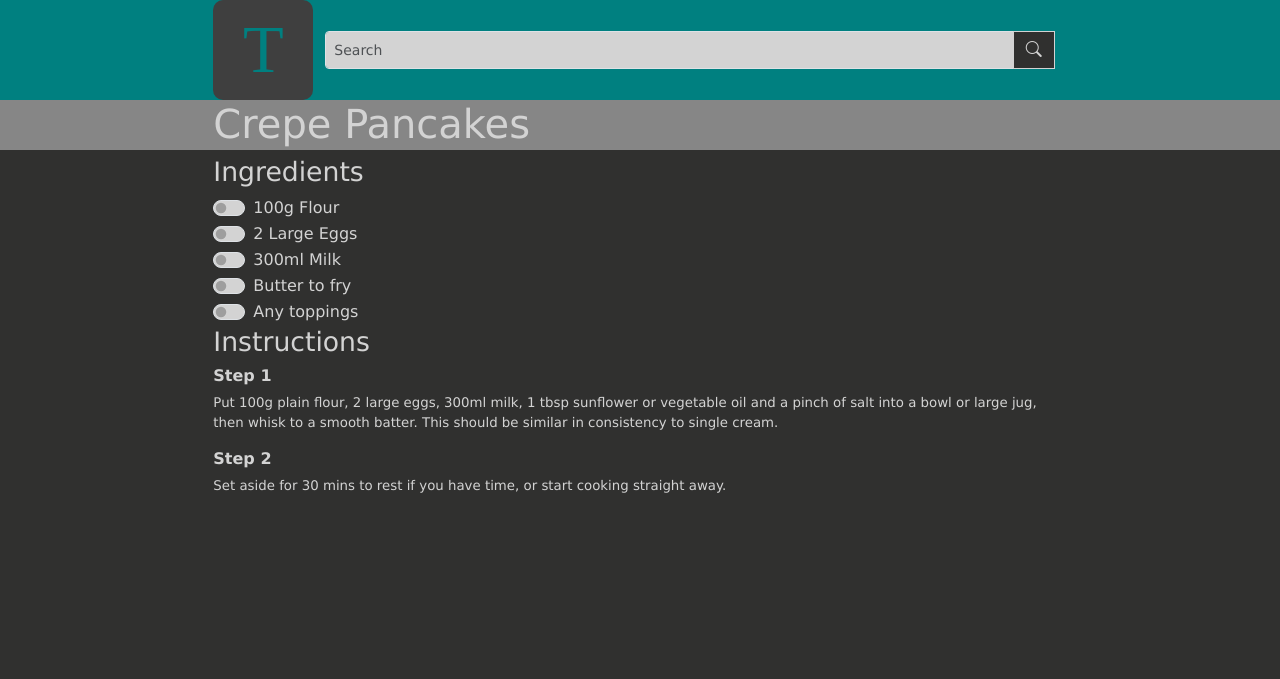
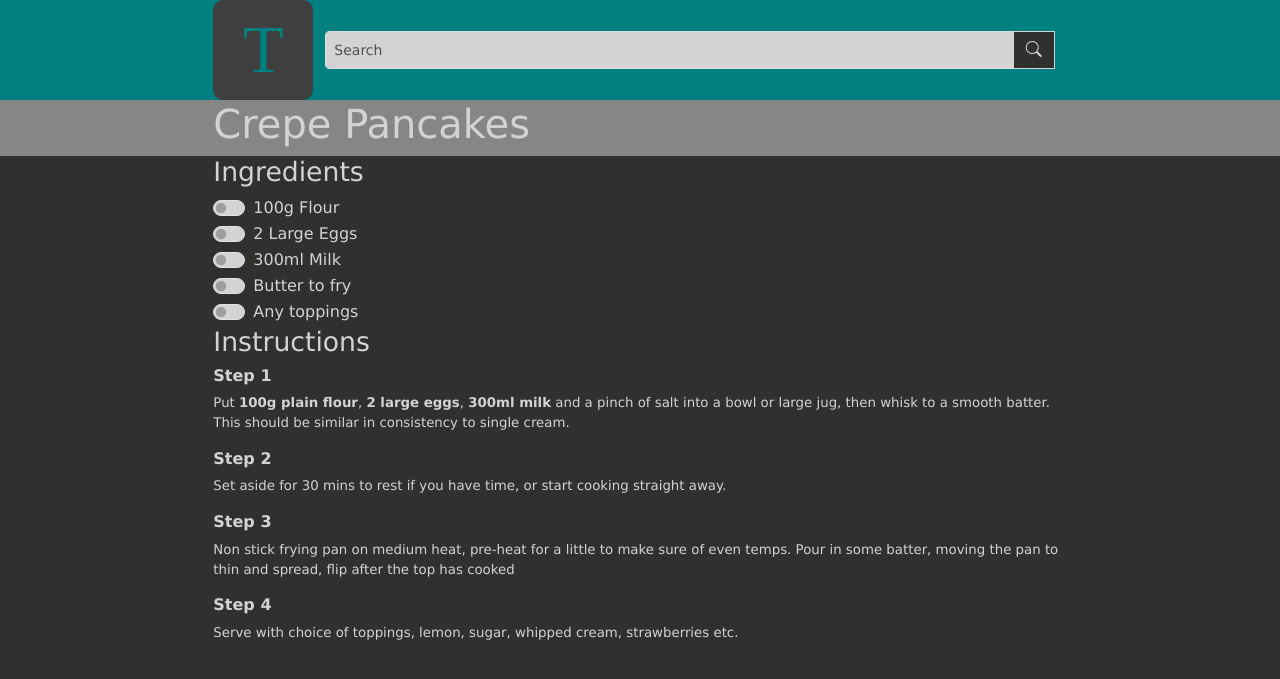
Before and after one commit to The01li3/The01li3.github.io, a PHP site: page /meals/crepePancakes.html in a window 1280 px wide. Shown: the top 679 px of the page. Run offline with PHP 8.4, Linux system fonts and the light colour scheme; some libraries are stand-ins or nearby versions.

Commit message:
header issues sorted

```diff
--- a/meals/crepePancakes.html
+++ b/meals/crepePancakes.html
@@ -8,9 +8,13 @@
 		<div id="headerBanner" class="row g-0 justify-content-center">
 			<script src="templates/body.js"></script>
 		</div>
+		<div id="titleBanner" class="row g-0 justify-content-center">
+			<div class="col col-8">
+				<h1>Crepe Pancakes</h1>
+			</div>
+		</div>
 		<div id="bodyDiv" class="row g-0 justify-content-center">
 			<div class="col col-8">
-				<h1>Crepe Pancakes</h1>
 				<h2>Ingredients</h2>
 				<div class="form-check form-switch">
 					<input class="form-check-input " type="checkbox" role="switch" value="" id="ingreOne">
@@ -36,11 +40,19 @@
 				<ul>
 					<li>
 						<h3>Step 1</h3>
-						<p>Put 100g plain flour, 2 large eggs, 300ml milk, 1 tbsp sunflower or vegetable oil and a pinch of salt into a bowl or large jug, then whisk to a smooth batter. This should be similar in consistency to single cream.</p>
+						<p>Put <b>100g plain flour</b>, <b>2 large eggs</b>, <b>300ml milk</b> and a pinch of salt into a bowl or large jug, then whisk to a smooth batter. This should be similar in consistency to single cream.</p>
 					</li>
 					<li>
 						<h3>Step 2</h3>
 						<p>Set aside for 30 mins to rest if you have time, or start cooking straight away.</p>
+					</li>
+					<li>
+						<h3>Step 3</h3>
+						<p>Non stick frying pan on medium heat, pre-heat for a little to make sure of even temps. Pour in some batter, moving the pan to thin and spread, flip after the top has cooked</p>
+					</li>
+					<li>
+						<h3>Step 4</h3>
+						<p>Serve with choice of toppings, lemon, sugar, whipped cream, strawberries etc.</p>
 					</li>
 				</ul>
 			</div>
--- a/meals/css/style.css
+++ b/meals/css/style.css
@@ -27,8 +27,7 @@
     position: -webkit-sticky;
     position: sticky;
 }
-#bodyDiv{
-	height:50px;
+#titleBanner{
 	background:var(--subheader-wrap);
 }
 #headwrap>p{
@@ -62,9 +61,6 @@
 .form-check-input:checked{
     background-color: var(--header-wrap);
     border: var(--text-primary);
-}
-.form-check-input:focus{
-    box-shadow: none;
 }
 #site-search{
     background-color:var(--text-primary);
```
